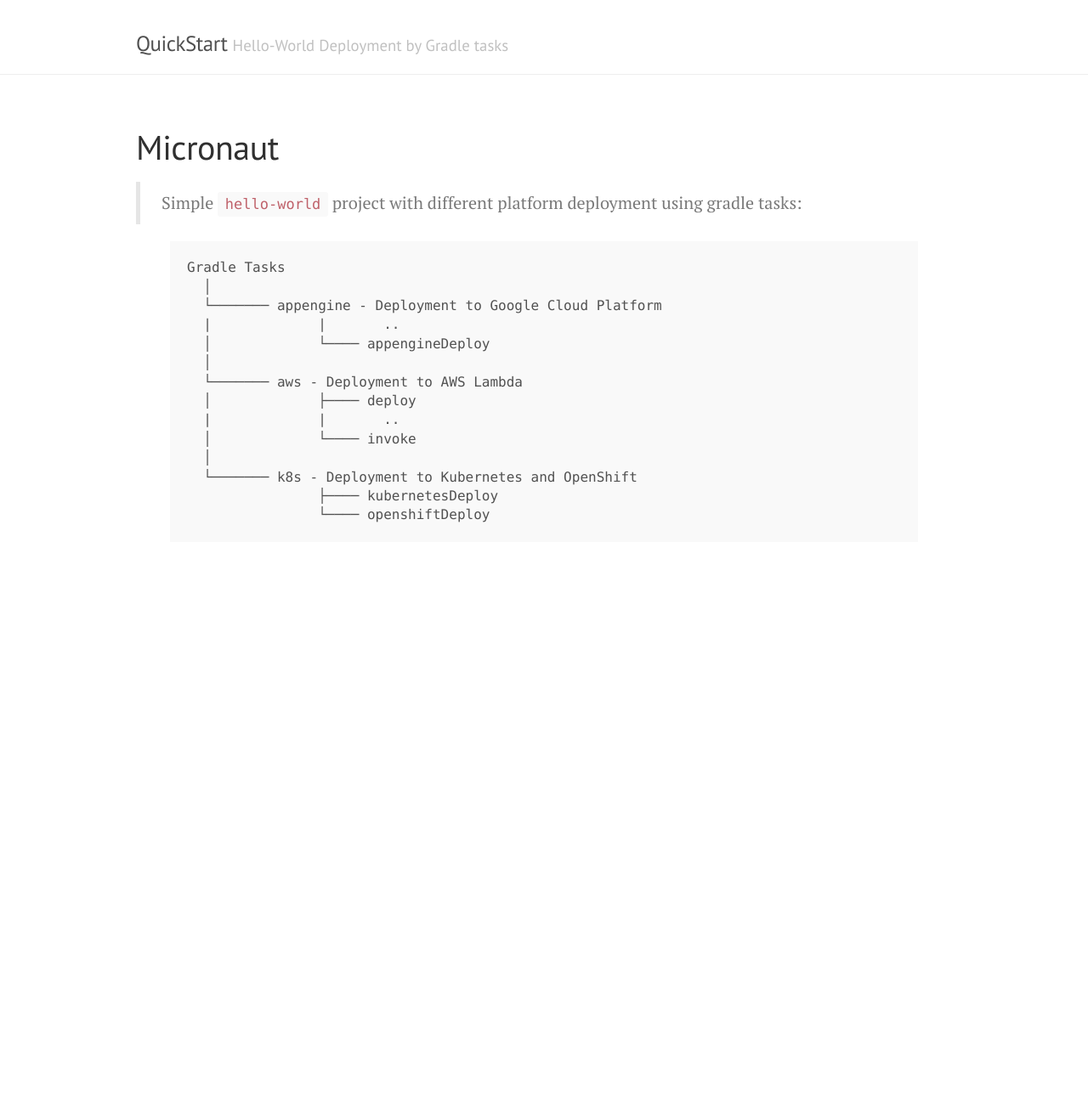
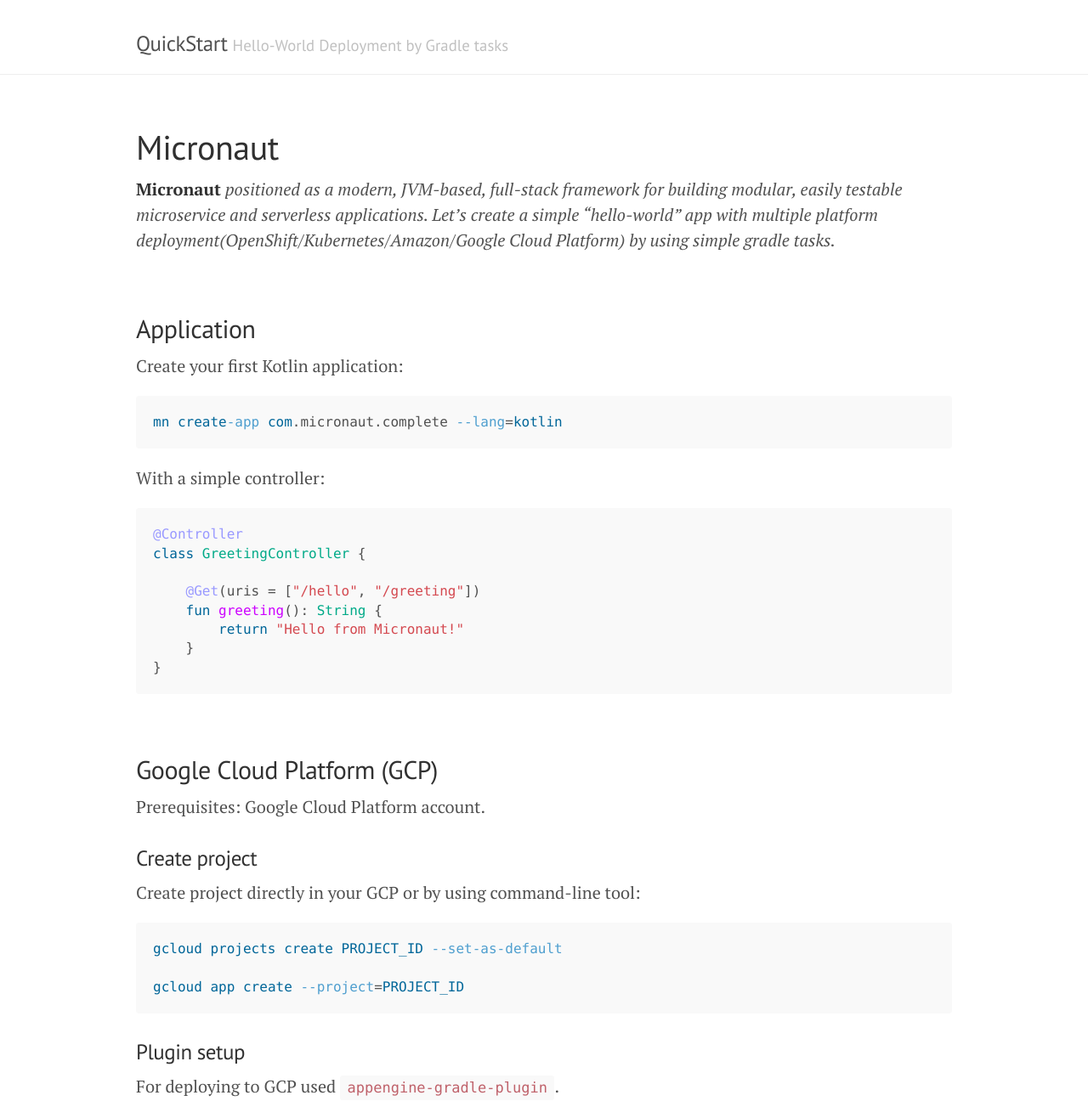
Before and after one commit to ElinaValieva/micronaut-quarkus-quickstarts, a Jekyll site: the page built from docs/micronaut.md, in a window 1280 px wide and 1400 px high, cut to the strip 104-1400 px from the top of the window. Shown: the whole strip at 85% size. Built offline with Jekyll 4.4.1, drawn with Linux system fonts in a browser that asks for light colours; some of the changed text lies outside the part shown.

Commit message:
Fix: micronaut.md with GCP setup

````diff
--- a/docs/micronaut.md
+++ b/docs/micronaut.md
@@ -2,26 +2,92 @@
 layout: page
 title: Micronaut
 ---
-> Simple `hello-world` project with different platform deployment using gradle tasks:
 
-{% highlight bash %}
-Gradle Tasks
-  │
-  └─────── appengine - Deployment to Google Cloud Platform
-  |             |       ..
-  │             └──── appengineDeploy
-  │
-  └─────── aws - Deployment to AWS Lambda
-  │             ├──── deploy
-  |             |       ..
-  │             └──── invoke
-  │
-  └─────── k8s - Deployment to Kubernetes and OpenShift
-                ├──── kubernetesDeploy
-                └──── openshiftDeploy
-{% endhighlight %}
+**Micronaut** *positioned as a modern, JVM-based, full-stack framework for building modular, easily testable microservice and serverless applications.
+Let's create a simple "hello-world" app with multiple platform deployment(OpenShift/Kubernetes/Amazon/Google Cloud Platform) by using simple gradle tasks.*
 
+&nbsp;
 
-[jekyll-docs]: http://jekyllrb.com/docs/home
-[jekyll-gh]:   https://github.com/jekyll/jekyll
-[jekyll-talk]: https://talk.jekyllrb.com/
+## Application
+Create your first Kotlin application:
+```batch
+mn create-app com.micronaut.complete --lang=kotlin
+```
+
+With a simple controller:
+
+```kotlin
+@Controller
+class GreetingController {
+
+    @Get(uris = ["/hello", "/greeting"])
+    fun greeting(): String {
+        return "Hello from Micronaut!"
+    }
+}
+```
+
+&nbsp;
+
+## Google Cloud Platform (GCP)
+Prerequisites: Google Cloud Platform account.
+
+### Create project
+Create project directly in your GCP or by using command-line tool:
+
+```batch
+gcloud projects create PROJECT_ID --set-as-default
+
+gcloud app create --project=PROJECT_ID
+```
+### Plugin setup
+For deploying to GCP used [`appengine-gradle-plugin`](https://github.com/GoogleCloudPlatform/gradle-appengine-plugin).
+
+Setup plugin configuration in project `build.gradle`:
+```groovy
+buildscript {
+    repositories {
+        jcenter()
+        mavenLocal()
+    }
+
+    dependencies {
+        classpath 'com.google.cloud.tools:appengine-gradle-plugin:2.2.0'
+    }
+}
+
+apply plugin: "com.google.cloud.tools.appengine-appyaml"
+
+appengine {
+    stage.artifact =
+            "${buildDir}/libs/${project.name}-${project.version}.jar"
+
+    deploy {
+        stopPreviousVersion = true
+        promote = true
+        projectId = GCLOUD_CONFIG
+        version = GCLOUD_CONFIG
+    }
+
+}
+```
+
+Parameter `GCLOUD_CONFIG` *(it's `PROJECT_ID` from previous step)* you could set in `build.gradle` directly or in `gradle.properties`.
+
+### Appengine setup
+In your project create file: `src/main/appengine/app.yaml`:
+```yaml
+runtime: java11
+instance_class: F4
+entrypoint: 'java -agentpath:/opt/cdbg/cdbg_java_agent.so=--log_dir=/var/log -jar <JAR_FILE_NAME>.jar'
+```
+
+### Deploy task
+Execute gradle-command:
+```batch
+./gradlew appengineDeploy
+```
+Browse your application:
+```batch
+gcloud app browse
+```
````
